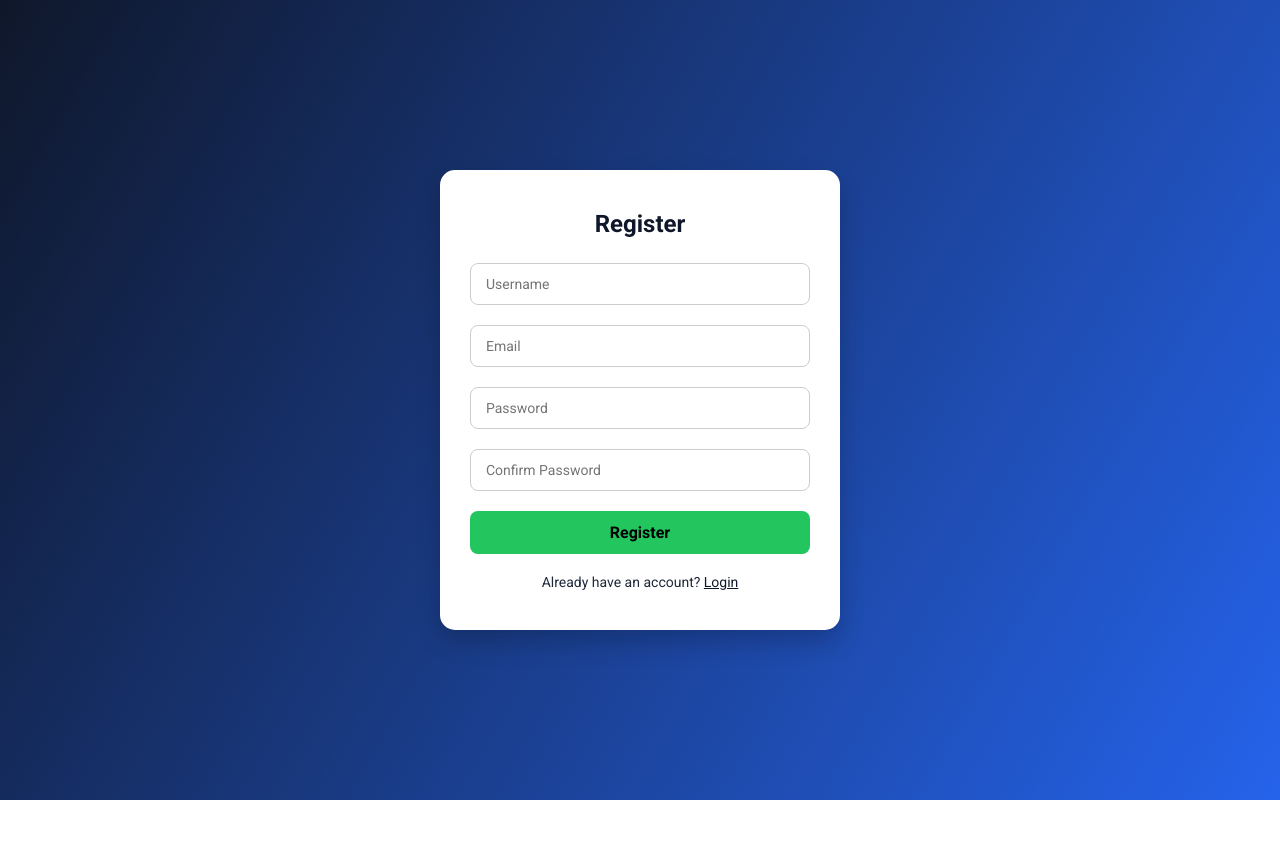
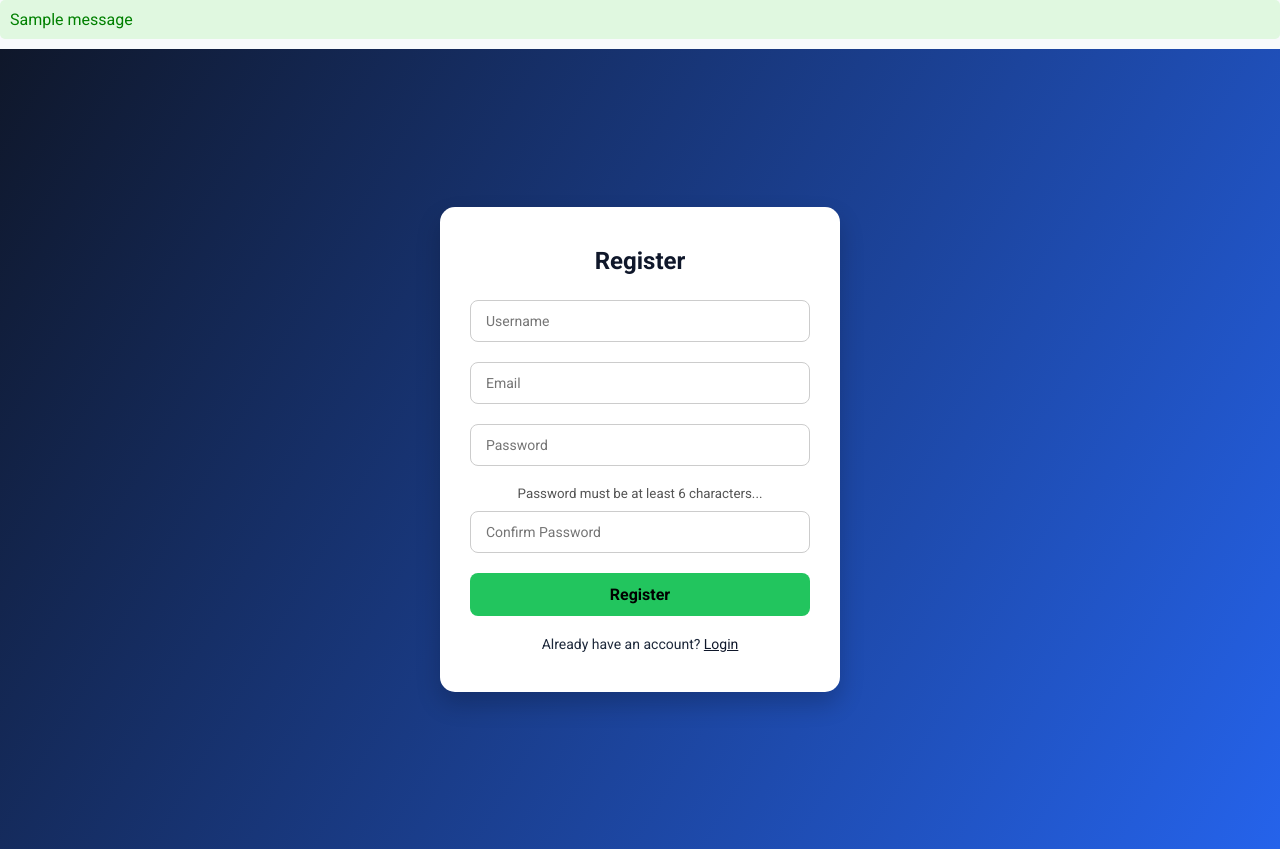
Before and after one commit to CharuniLiyanage/University-GPA-Calculator, a Flask app: page /register in a window 1280 px wide. Before the commit the page ends 800 px from the top, so only its background shows below. Run offline with Flask 3, Linux system fonts and the light colour scheme; one stand-in notice (Sample message) is shown.

Commit message:
Update Files

```diff
--- a/app.py
+++ b/app.py
@@ -16,7 +16,7 @@ def get_db():
 def create_tables():
     db = get_db()
     cur = db.cursor()
-    # Users table with GPA column
+    # Users table
     cur.execute("""
         CREATE TABLE IF NOT EXISTS users (
             id INTEGER PRIMARY KEY AUTOINCREMENT,
@@ -40,24 +40,17 @@ def create_tables():
     db.commit()
     db.close()
 
+# Clean up any NULL usernames (optional safety)
+def cleanup_users():
+    conn = sqlite3.connect(DB_FILE)
+    cur = conn.cursor()
+    cur.execute("UPDATE users SET username='user'||id WHERE username IS NULL OR username=''")
+    conn.commit()
+    conn.close()
+
 # Initialize DB
 create_tables()
-
-import sqlite3
-
-conn = sqlite3.connect("database.db")
-cur = conn.cursor()
-
-# Add 'gpa' column if it doesn't exist
-try:
-    cur.execute("ALTER TABLE users ADD COLUMN gpa REAL DEFAULT 0")
-    print("Column 'gpa' added successfully!")
-except sqlite3.OperationalError as e:
-    print("Probably column already exists:", e)
-
-conn.commit()
-conn.close()
-
+cleanup_users()
 
 # ---------------- GPA CALCULATION ----------------
 def calculate_gpa(subjects):
@@ -87,29 +80,64 @@ def calculate_gpa(subjects):
 def home():
     return render_template("home.html")
 
-@app.route("/register", methods=["GET", "POST"])
+# ---------------- REGISTER ----------------
+@app.route('/register', methods=['GET', 'POST'])
 def register():
-    if request.method == "POST":
-        username = request.form["username"]
-        email = request.form["email"]
-        password = generate_password_hash(request.form["password"])
+    if request.method == 'POST':
+        username = request.form.get('username')
+        email = request.form.get('email')
+        password = request.form.get('password')
+        confirm_password = request.form.get('confirm_password')
 
-        db = get_db()
+        # 1️⃣ Validation
+        if not username or not email or not password or not confirm_password:
+            flash("All fields are required.", "error")
+            return redirect(url_for('register'))
+
+        if password != confirm_password:
+            flash("Passwords do not match.", "error")
+            return redirect(url_for('register'))
+
+        if len(password) < 6:
+            flash("Password must be at least 6 characters.", "error")
+            return redirect(url_for('register'))
+
+        hashed_password = generate_password_hash(password)
+
         try:
-            db.execute(
-                "INSERT INTO users (username, email, password) VALUES (?, ?, ?)",
-                (username, email, password)
-            )
-            db.commit()
+            with sqlite3.connect(DB_FILE, timeout=10) as conn:
+                cursor = conn.cursor()
+
+                # 2️⃣ Check email first
+                cursor.execute("SELECT id FROM users WHERE email = ?", (email,))
+                if cursor.fetchone():
+                    flash("This email is already registered. Please login.", "warning")
+                    return redirect(url_for('login'))
+
+                # 3️⃣ Check username too
+                cursor.execute("SELECT id FROM users WHERE username = ?", (username,))
+                if cursor.fetchone():
+                    flash("Username already exists. Choose a different one.", "warning")
+                    return redirect(url_for('register'))
+
+                # 4️⃣ Insert user
+                cursor.execute(
+                    "INSERT INTO users (username, email, password) VALUES (?, ?, ?)",
+                    (username, email, hashed_password)
+                )
+                conn.commit()
+
             flash("Registration successful! Please login.", "success")
-            return redirect(url_for("login"))
+            return redirect(url_for('login'))
+
         except sqlite3.IntegrityError:
-            flash("Username or email already exists!", "error")
-        finally:
-            db.close()
+            # backup in case UNIQUE constraint is triggered
+            flash("Email or Username already exists. Please login.", "warning")
+            return redirect(url_for('login'))
 
-    return render_template("register.html")
+    return render_template('register.html')
 
+# ---------------- LOGIN ----------------
 @app.route("/login", methods=["GET", "POST"])
 def login():
     if request.method == "POST":
@@ -132,38 +160,33 @@ def login():
 
     return render_template("login.html")
 
+# ---------------- DASHBOARD ----------------
 @app.route("/dashboard")
 def dashboard():
     if "user_id" not in session:
         return redirect(url_for("login"))
 
     db = get_db()
-
-    # 1. Fetch subjects for the chart and table
     rows = db.execute(
         "SELECT id, subject_name, credit, grade FROM subjects WHERE user_id=?",
         (session["user_id"],)
     ).fetchall()
     subjects_list = [dict(row) for row in rows]
 
-    # 2. Fetch the SAVED gpa from the users table
     user_data = db.execute("SELECT gpa FROM users WHERE id=?", (session["user_id"],)).fetchone()
-
-    # 3. Calculate the live gpa (in case they haven't saved it yet)
     calculated_gpa, _, _ = calculate_gpa(subjects_list)
-
     db.close()
 
-    # Use the saved GPA, but if it's 0 and there are subjects, show the calculated one
     display_gpa = user_data["gpa"] if user_data and user_data["gpa"] > 0 else calculated_gpa
 
     return render_template(
         "dashboard.html",
         username=session["username"],
         subjects=subjects_list,
-        gpa=display_gpa  # This matches {{ gpa }} in your HTML
+        gpa=display_gpa
     )
 
+# ---------------- ADD SUBJECT ----------------
 @app.route("/add_subject", methods=["GET", "POST"])
 def add_subject():
     if "user_id" not in session:
@@ -197,21 +220,19 @@ def add_subject():
 
     return render_template("add_subject.html")
 
+# ---------------- GPA CALCULATOR ----------------
 @app.route("/gpa_calculator", methods=["GET", "POST"])
 def gpa_calculator_route():
     if "user_id" not in session:
         return redirect(url_for("login"))
 
     db = get_db()
-
-    # 1. Fetch current subjects so the student can see/remove them
     rows = db.execute(
         "SELECT id, subject_name, credit, grade FROM subjects WHERE user_id=?",
         (session["user_id"],)
     ).fetchall()
     subjects_list = [dict(row) for row in rows]
 
-    # 2. Calculate the current GPA
     gpa, total_credits, weak_count = calculate_gpa(subjects_list)
 
     if request.method == "POST":
@@ -224,13 +245,13 @@ def gpa_calculator_route():
     db.close()
     return render_template("gpa_calculator.html", gpa=gpa, subjects=subjects_list)
 
+# ---------------- DELETE SUBJECT ----------------
 @app.route("/delete_subject/<int:subject_id>")
 def delete_subject(subject_id):
     if "user_id" not in session:
         return redirect(url_for("login"))
 
     db = get_db()
-    # Ensure the subject belongs to the logged-in user for security
     db.execute("DELETE FROM subjects WHERE id=? AND user_id=?", (subject_id, session["user_id"]))
     db.commit()
     db.close()
@@ -238,16 +259,19 @@ def delete_subject(subject_id):
     flash("Subject removed.", "info")
     return redirect(url_for("gpa_calculator_route"))
 
+# ---------------- LOGOUT ----------------
 @app.route("/logout")
 def logout():
     session.clear()
     flash("You have been logged out.", "info")
     return redirect(url_for("login"))
 
+# ---------------- ABOUT ----------------
 @app.route("/about")
 def about():
     return render_template("about.html")
 
+# ---------------- STUDENT DASHBOARD ----------------
 @app.route("/student_dashboard")
 def student_dashboard():
     if "user_id" not in session:
@@ -255,28 +279,22 @@ def student_dashboard():
         return redirect(url_for("login"))
 
     db = get_db()
-    # Fetch all subjects for the user
     subjects = db.execute(
         "SELECT subject_name, credit, grade FROM subjects WHERE user_id=?",
         (session["user_id"],)
     ).fetchall()
 
-    # Fetch GPA
-    user = db.execute(
-        "SELECT gpa FROM users WHERE id=?",
-        (session["user_id"],)
-    ).fetchone()
+    user = db.execute("SELECT gpa FROM users WHERE id=?", (session["user_id"],)).fetchone()
     db.close()
 
     gpa = user["gpa"] if user else 0
 
     return render_template(
         "student_dashboard.html",
-        subjects=[dict(s) for s in subjects],  # convert Row objects to dicts
+        subjects=[dict(s) for s in subjects],
         gpa=gpa
     )
 
-
 # ---------------- RUN APP ----------------
 if __name__ == "__main__":
-    app.run(debug=True)
+    app.run(debug=True, use_reloader=False)
--- a/static/css/register.css
+++ b/static/css/register.css
@@ -91,6 +91,39 @@ body {
     font-weight: 500;
 }
 
+.flash.success {
+    color: green;
+    background-color: #e0f8e0;
+    padding: 10px;
+    margin-bottom: 10px;
+    border-radius: 5px;
+}
+
+.flash.warning {
+    color: #856404;
+    background-color: #fff3cd;
+    padding: 10px;
+    margin-bottom: 10px;
+    border-radius: 5px;
+}
+
+.flash.error {
+    color: red;
+    background-color: #f8d7da;
+    padding: 10px;
+    margin-bottom: 10px;
+    border-radius: 5px;
+}
+
+.flash.info {
+    color: #0c5460;
+    background-color: #d1ecf1;
+    padding: 10px;
+    margin-bottom: 10px;
+    border-radius: 5px;
+}
+
+
 /* -------------------------- RESPONSIVE -------------------------- */
 @media(max-width: 480px){
     .register-card { width: 90%; }
--- a/static/css/style.css
+++ b/static/css/style.css
@@ -45,8 +45,9 @@ header h1 {
 nav a {
     margin-left: 25px;
     font-weight: 500;
+    color:white;
     transition: color 0.3s;
-    text-decoration: none;
+    text-decoration: 0.3s;
 }
 
 nav a:hover {
--- a/templates/register.html
+++ b/templates/register.html
@@ -9,6 +9,19 @@
 </head>
 <body>
 
+    {% with messages = get_flashed_messages(with_categories=true) %}
+  {% if messages %}
+    <div>
+      {% for category, message in messages %}
+        <div class="flash {{ category }}">
+          {{ message }}
+        </div>
+      {% endfor %}
+    </div>
+  {% endif %}
+{% endwith %}
+
+
 <div class="register-container">
     <div class="register-card">
         <h2>Register</h2>
@@ -17,13 +30,35 @@
         <div class="error">{{ error }}</div>
         {% endif %}
 
-        <form method="POST" action="{{ url_for('register') }}">
-            <input type="text" name="username" placeholder="Username" required>
-            <input type="email" name="email" placeholder="Email" required>
-            <input type="password" name="password" placeholder="Password" required>
-            <input type="password" name="confirm_password" placeholder="Confirm Password" required>
-            <button type="submit">Register</button>
-        </form>
+<form method="POST" action="{{ url_for('register') }}" autocomplete="off">
+
+    <div style="opacity: 0; position: absolute; top: 0; left: 0; height: 0; width: 0; overflow: hidden;">
+        <input type="text" name="fake_user_name">
+        <input type="password" name="fake_password">
+    </div>
+
+    <input type="text" name="username" placeholder="Username" required autocomplete="off">
+    <input type="email" name="email" placeholder="Email" required autocomplete="off">
+
+    <input type="password"
+           name="password"
+           placeholder="Password"
+           required
+           pattern="(?=.*[A-Z])(?=.*\d)(?=.*[\W]).{6,}"
+           autocomplete="new-password">
+
+    <small style="color: #555; display: block; margin-bottom: 10px;">
+        Password must be at least 6 characters...
+    </small>
+
+    <input type="password"
+           name="confirm_password"
+           placeholder="Confirm Password"
+           required
+           autocomplete="new-password">
+
+    <button type="submit">Register</button>
+</form>
 
         <p>Already have an account? <a href="{{ url_for('login') }}">Login</a></p>
     </div>
--- a/templates/student_dashboard.html
+++ b/templates/student_dashboard.html
@@ -26,10 +26,10 @@
 <header>
     <h1>🎓 My Performance</h1>
     <nav>
-        <a href="{{ url_for('home') }}">Home</a>
+        <a href="{{ url_for('home') }}">HOME</a>
         <a href="{{ url_for('dashboard') }}">DASHBOARD</a>
         <a href="{{ url_for('gpa_calculator_route') }}">CALCULATE GPA</a>
-        <a href="{{ url_for('dashboard') }}" class="highlight">MY PERFORMANCE</a>
+        <a href="{{ url_for('student_dashboard') }}"class=highlight>MY PERFORMANCE</a>
         <a href="{{ url_for('home') }}">LOGOUT</a>
     </nav>
 </header>
```
Also changed, not shown: static/css/login.css (+33 -0 lines), templates/login.html (+15 -0 lines), database.db.
